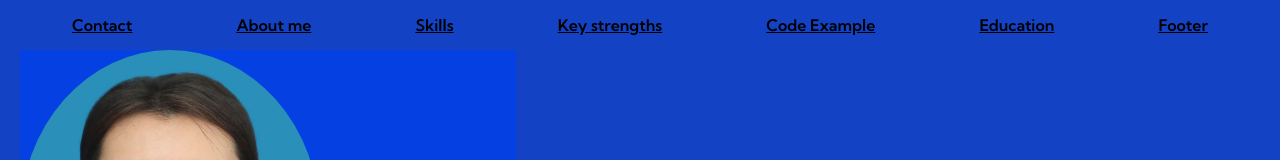
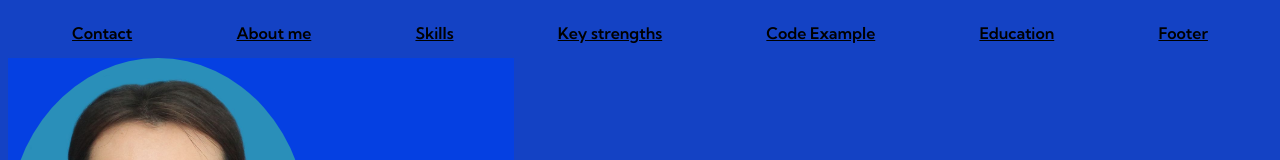
Before and after one commit to MyrzaiymAskarova/rsschool-cv21, a plain HTML site: page index.html in a window 1280 px wide. Shown: the top 160 px of the page. Drawn offline with Linux system fonts and the light colour scheme.

Commit message:
feat: changes teg

```diff
--- a/index.html
+++ b/index.html
@@ -6,8 +6,8 @@
     <title>Myrzaiym Askarova CV</title>
     <link rel="stylesheet" href="style.css" />
   </head>
-  <body class="page page-body">
-    <header>
+  <body >
+    <header class="page page-body">
     <nav class="nav">
       <ul class="nav__list">
         <li class="nav__item"><a href="#contact">Contact</a></li>
```
